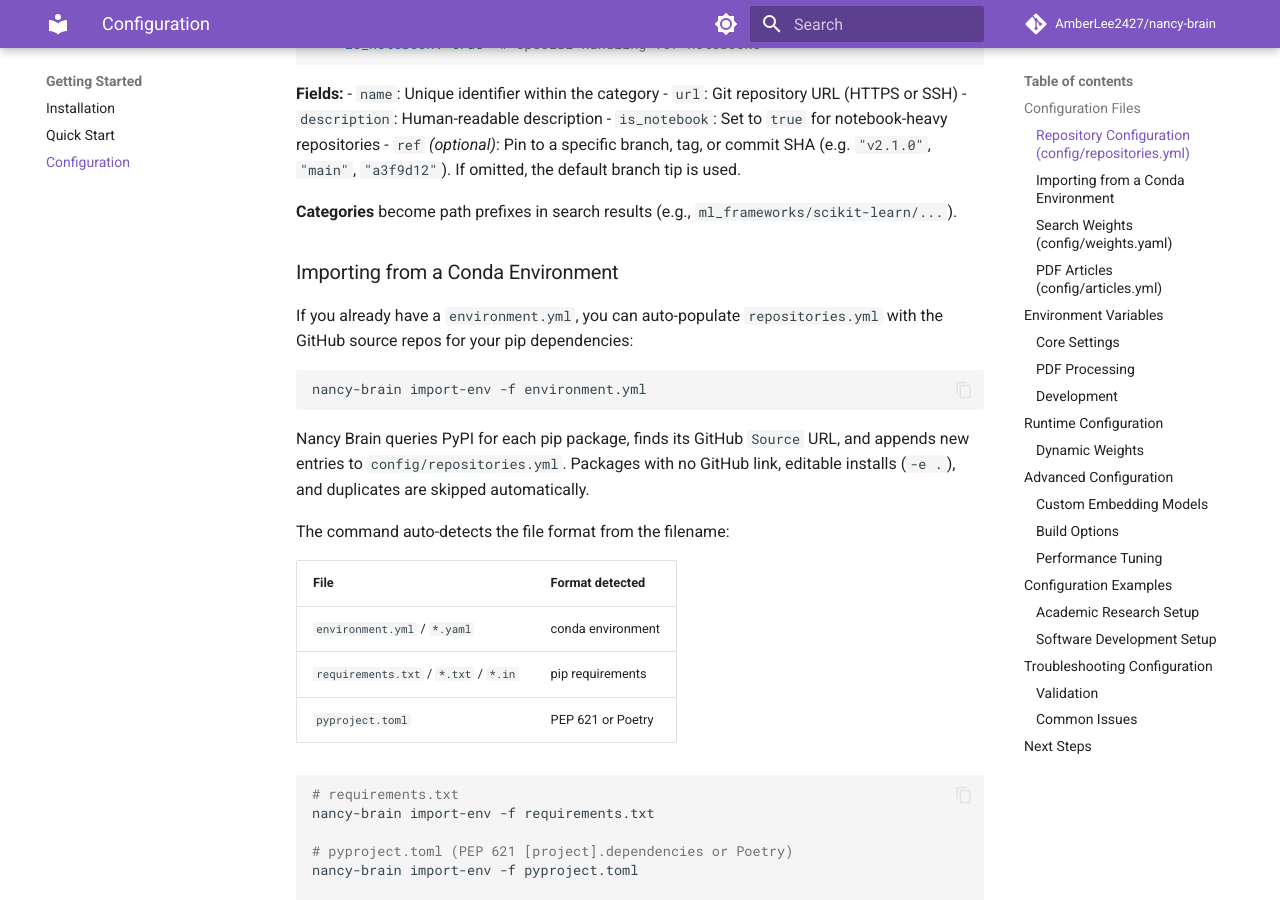
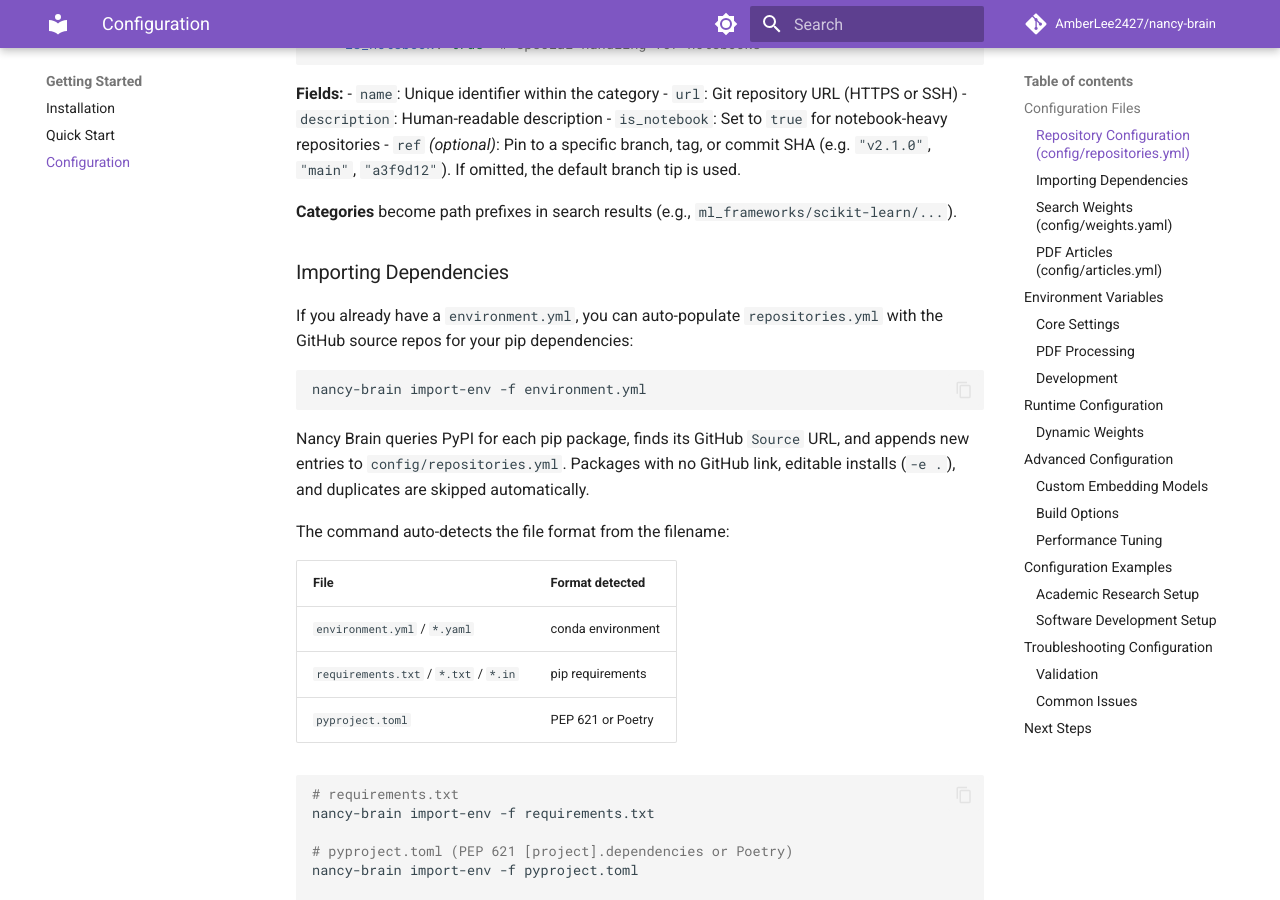
Before and after one commit to AmberLee2427/nancy-brain, an MkDocs documentation site: the page built from docs_site/configuration.md, in a window 1280 px wide and 900 px high, scrolled down 909 px. Built offline with MkDocs 1.6.1 and Material for MkDocs 9.7.7, drawn with Linux system fonts in a browser that asks for light colours; comment, search, counter and statistics services are not loaded.

Commit message:
Update docs_site/configuration.md
Co-authored-by: Copilot <175728472+Copilot@users.noreply.github.com>

```diff
--- a/docs_site/configuration.md
+++ b/docs_site/configuration.md
@@ -45,7 +45,7 @@ jupyter_examples:
 
 **Categories** become path prefixes in search results (e.g., `ml_frameworks/scikit-learn/...`).
 
-### Importing from a Conda Environment
+### Importing Dependencies
 
 If you already have a `environment.yml`, you can auto-populate `repositories.yml` with the GitHub source repos for your pip dependencies:
 
```
